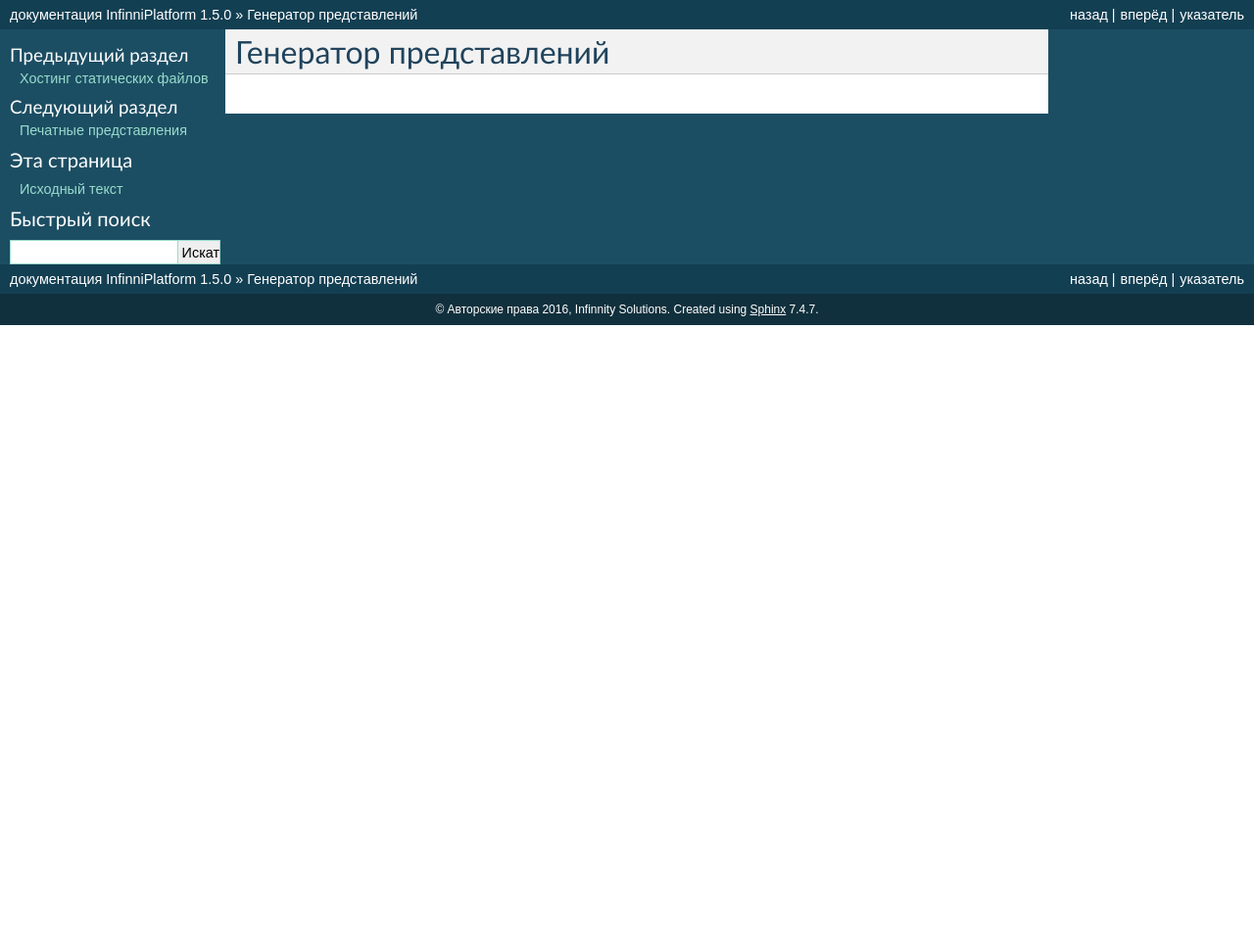
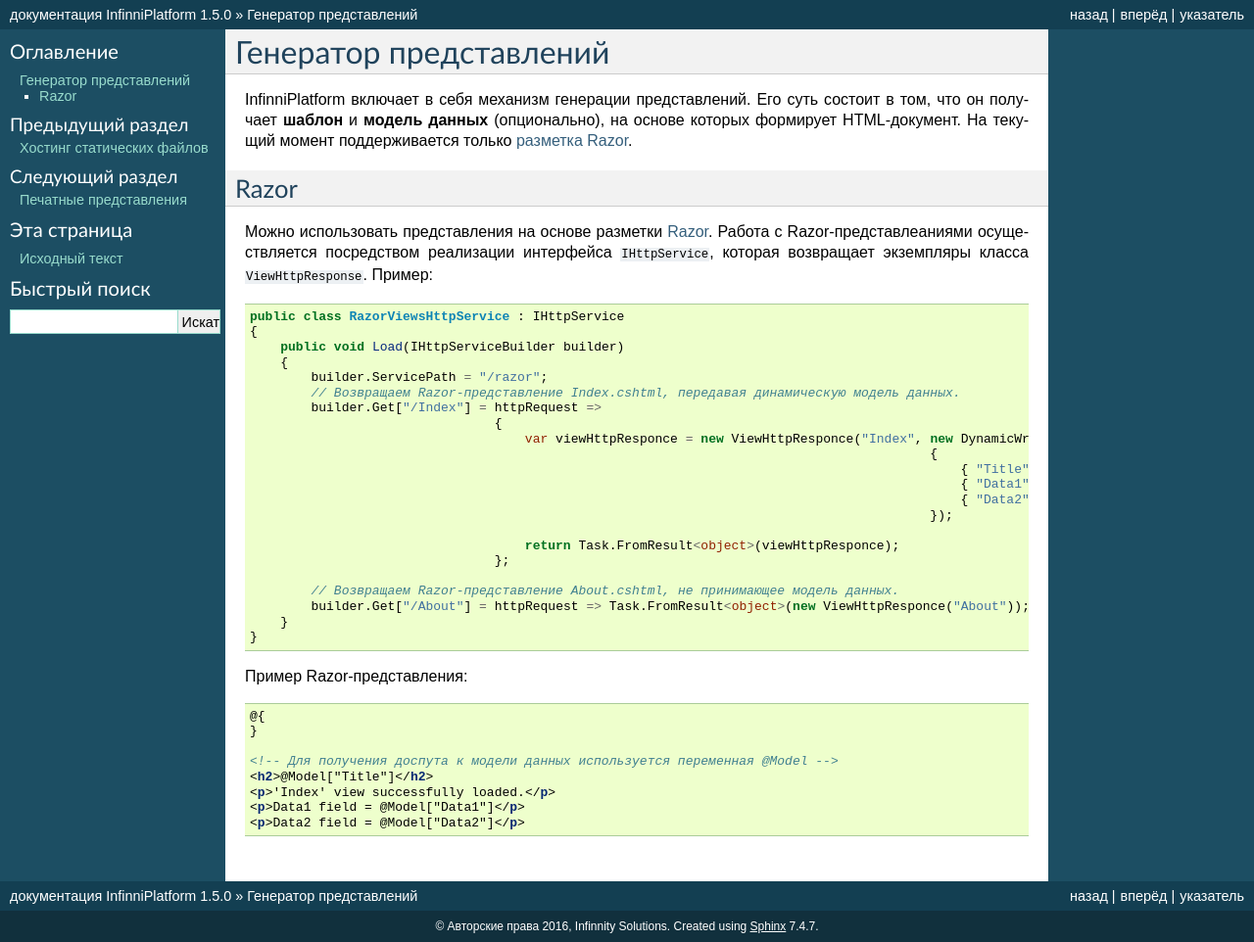
Before and after one commit to InfinniPlatform/InfinniPlatform.readthedocs.org, a Sphinx documentation site: the page built from docs/source/14-view-engine/index.rst, in a window 1280 px wide. Shown: the whole page at 98% size. Built offline with Sphinx 7.4.7, drawn with Linux system fonts in a browser that asks for light colours; before the commit the page ends 900 px from its top, so only the background shows below that.

Commit message:
Add view engine

```diff
--- a/docs/source/14-view-engine/index.rst
+++ b/docs/source/14-view-engine/index.rst
@@ -1,2 +1,50 @@
 Генератор представлений
 =======================
+
+InfinniPlatform включает в себя механизм генерации представлений. Его суть состоит в том, что он получает **шаблон** и **модель данных** (опционально),
+на основе которых формирует HTML-документ. На текущий момент поддерживается только `разметка Razor <http://www.w3schools.com/aspnet/razor_intro.asp>`_.
+
+Razor
+~~~~~
+
+Можно использовать представления на основе разметки `Razor <http://www.w3schools.com/aspnet/razor_intro.asp>`_.
+Работа с Razor-представлеаниями осуществляется посредством реализации интерфейса ``IHttpService``, которая возвращает экземпляры класса ``ViewHttpResponse``.
+Пример:
+
+.. code-block:: csharp
+
+    public class RazorViewsHttpService : IHttpService
+    {
+        public void Load(IHttpServiceBuilder builder)
+        {
+            builder.ServicePath = "/razor";
+            // Возвращаем Razor-представление Index.cshtml, передавая динамическую модель данных.
+            builder.Get["/Index"] = httpRequest =>
+                                    {
+                                        var viewHttpResponce = new ViewHttpResponce("Index", new DynamicWrapper
+                                                                                             {
+                                                                                                 { "Title", "Title" },
+                                                                                                 { "Data1", "Somedata" },
+                                                                                                 { "Data2", DateTime.Now }
+                                                                                             });
+
+                                        return Task.FromResult<object>(viewHttpResponce);
+                                    };
+
+            // Возвращаем Razor-представление About.cshtml, не принимающее модель данных.
+            builder.Get["/About"] = httpRequest => Task.FromResult<object>(new ViewHttpResponce("About"));
+        }
+    }
+
+Пример Razor-представления:
+
+.. code-block:: html
+
+    @{
+    }
+
+    <!-- Для получения доспута к модели данных используется переменная @Model -->
+    <h2>@Model["Title"]</h2>
+    <p>'Index' view successfully loaded.</p>
+    <p>Data1 field = @Model["Data1"]</p>
+    <p>Data2 field = @Model["Data2"]</p>
```
